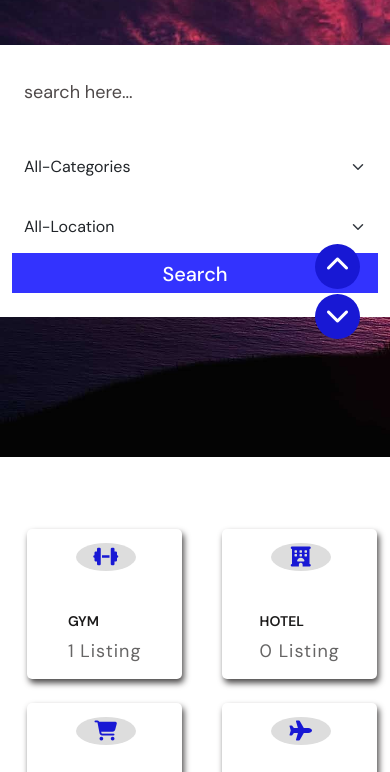
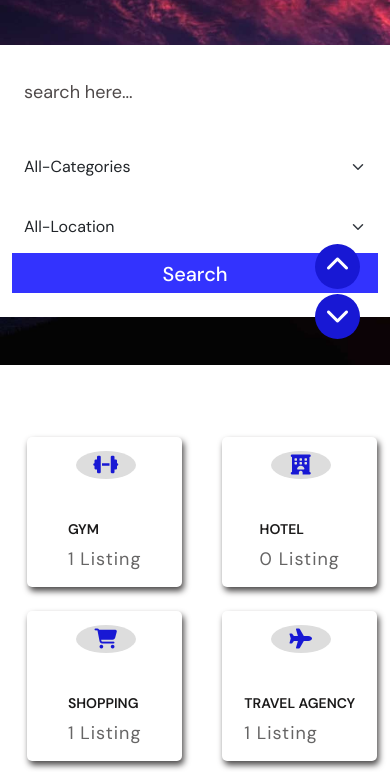
Before and after one commit to zahid-800/listing_zahid, a plain HTML site: page index.html in a window 390 px wide. Shown: the part 256-1028 px from the top of the page. Drawn offline with nearby package versions, Linux system fonts and the light colour scheme; files whose address does not match are found by name; a web font is replaced by a local one.

Commit message:
Update style.css
lucky

```diff
--- a/css/style.css
+++ b/css/style.css
@@ -128,7 +128,6 @@ a:hover {
 .hero_area {
     background: url(../bk-1-2.jpg) no-repeat;
     background-size: cover;
-    height: calc(80vh - 0px);
 }
 
 .hero_area_heading {
@@ -184,21 +183,7 @@ a:hover {
 .form-select{
     border: none;
 }
-@media (max-width:1400px) {
-    .hero_area {
-        background: url(/bk-1-2.jpg) no-repeat;
-        background-size: cover;
-        height: calc(60vh - 0px);
-    }
-}
 
-@media (max-width:1200px) {
-    .hero_area {
-        background: url(/bk-1-2.jpg) no-repeat;
-        background-size: cover;
-        height: calc(65vh - 0px);
-    }
-}
 
 @media (max-width:991px) {
     .hero_area_heading h1 {
@@ -208,21 +193,8 @@ a:hover {
     .hero_area_heading p {
         font-size: 18px;
     }
-
-    .hero_area {
-        background: url(/bk-1-2.jpg) no-repeat;
-        background-size: cover;
-        height: calc(60vh - 0px);
-    }
 }
 
-@media (max-width:767px) {
-    .hero_area {
-        background: url(/bk-1-2.jpg) no-repeat;
-        background-size: cover;
-        height: calc(80vh - 0px);
-    }
-}
 @media (max-width:576px) {
     .hero_area_heading h1 {
         font-size: 30px;
@@ -230,12 +202,6 @@ a:hover {
 
     .hero_area_heading p {
         font-size: 15px;
-    }
-
-    .hero_area {
-        background: url(/bk-1-2.jpg) no-repeat;
-        background-size: cover;
-        height: calc(75vh - 0px);
     }
 }
 
@@ -769,26 +735,7 @@ a {
 
     align-items: center;
 }
-@media (max-width:1200px){
-    .newsletter_bg{
-        height: calc(30vh - 0px);
-    }
-}
-@media (max-width:991px){
-    .newsletter_bg{
-        height: calc(33vh - 0px);
-    }
-}
-@media (max-width:767px){
-    .newsletter_bg{
-        height: calc(30vh - 0px);
-    }
-}
-@media (max-width:576px){
-    .newsletter_bg{
-        height: calc(28vh - 0px);
-    }
-}
+
 /* footer page start */
 .footer_page{background-color: #f7f2f2;}
 .footer_social_network{
```
